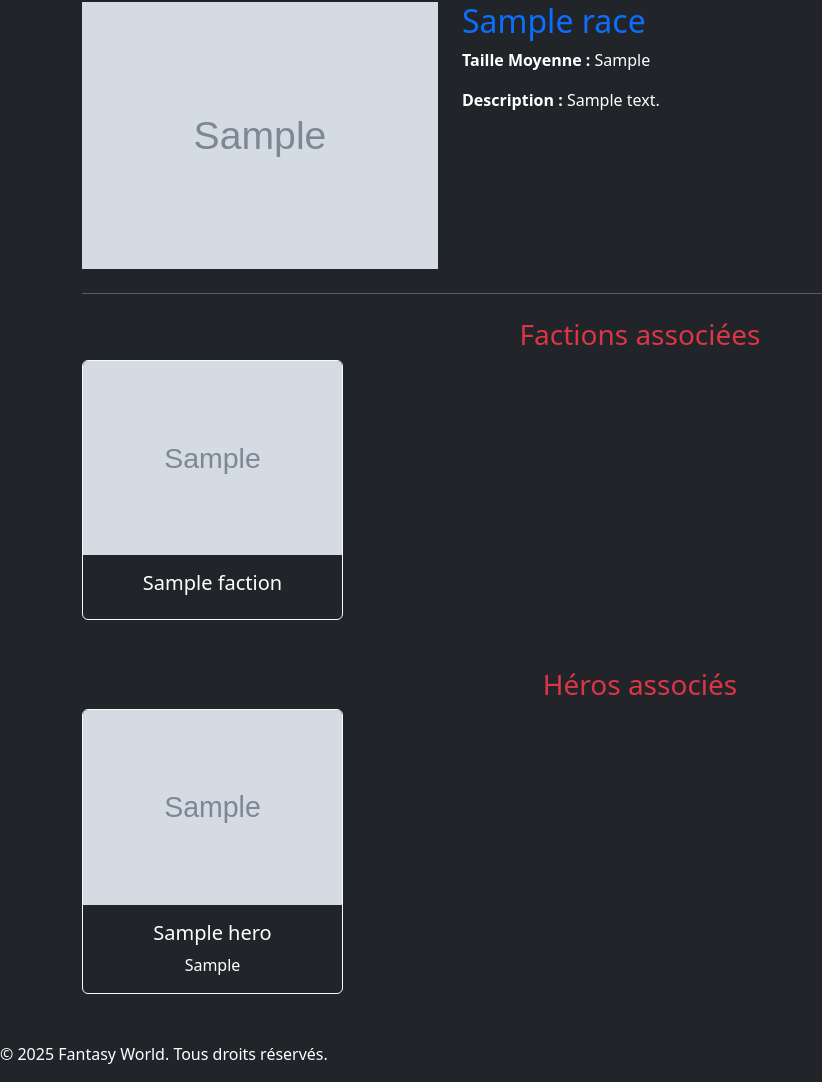
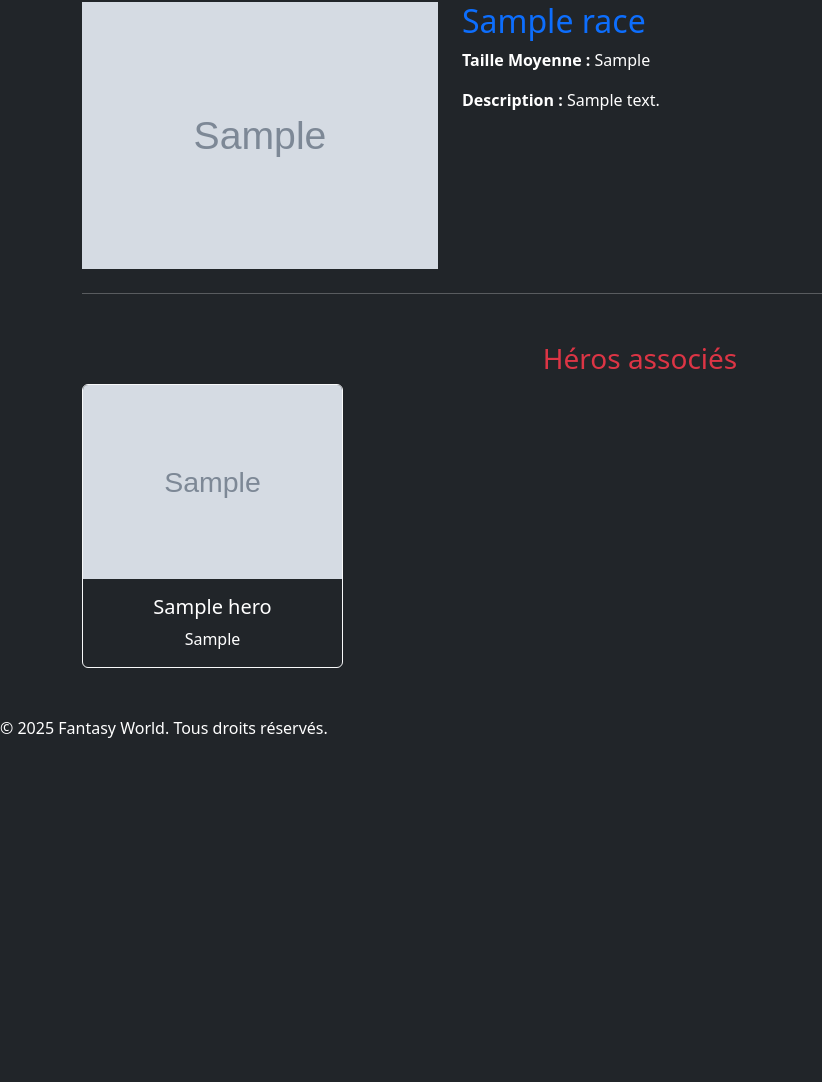
Before and after one commit to Eliphas-ratta/MONDOLIA, a PHP site: page /Race.php?id=1 in a window 1280 px wide. Shown: the part 158-1240 px from the top of the page, without its empty margins (0-822 px from the left). After the commit the page ends 896 px from the top, so only its background shows below. Run offline with PHP 8.4, Linux system fonts and the light colour scheme; tables that the repository leaves empty or names only in its code hold one stand-in row (values such as "Sample post"); grey boxes marked "Sample" are stand-in pictures.

Commit message:
Mise à jour des fichiers

```diff
--- a/Guilde.php
+++ b/Guilde.php
@@ -65,6 +65,7 @@ $heros = $stmt->fetchAll(PDO::FETCH_ASSOC);
 <div class="row row-cols-1 row-cols-md-4 g-4">
     <?php foreach ($heros as $h): ?>
         <div class="col">
+            <a href="Hero.php?id=<?php echo htmlspecialchars($h['id']); ?>" class="text-decoration-none">
                 <div class="card bg-dark text-white border-light h-100">
                     <?php
                     // Vérification et correction du chemin de l'image des héros
@@ -80,9 +81,11 @@ $heros = $stmt->fetchAll(PDO::FETCH_ASSOC);
                         <p class="card-text"><?php echo htmlspecialchars($h['fonction']); ?></p>
                     </div>
                 </div>
+            </a>
         </div>
     <?php endforeach; ?>
 </div>
+
 
     <h3 class="text-light mt-5">Faction Associée</h3>
     <?php if (!empty($guilde['faction_id']) && !empty($guilde['faction_image'])): ?>
--- a/Race.php
+++ b/Race.php
@@ -53,26 +53,13 @@ $heros = $stmt->fetchAll(PDO::FETCH_ASSOC);
 
     <hr class="my-4">
 
-    <h3 class="text-danger text-center">Factions associées</h3>
-    <div class="row row-cols-1 row-cols-md-4 g-4">
-        <?php foreach ($factions as $faction): ?>
-            <div class="col">
-                <a href="Faction.php?id=<?php echo htmlspecialchars($faction['id']); ?>" class="text-decoration-none">
-                    <div class="card bg-dark text-white border-light h-100">
-                        <img src="<?php echo htmlspecialchars($faction['image']); ?>" class="card-img-top" alt="Image de <?php echo htmlspecialchars($faction['nom']); ?>">
-                        <div class="card-body text-center">
-                            <h5 class="card-title"><?php echo htmlspecialchars($faction['nom']); ?></h5>
-                        </div>
-                    </div>
-                </a>
-            </div>
-        <?php endforeach; ?>
-    </div>
+
 
     <h3 class="text-danger text-center mt-5">Héros associés</h3>
-    <div class="row row-cols-1 row-cols-md-4 g-4">
-        <?php foreach ($heros as $hero): ?>
-            <div class="col">
+<div class="row row-cols-1 row-cols-md-4 g-4">
+    <?php foreach ($heros as $hero): ?>
+        <div class="col">
+            <a href="Hero.php?id=<?php echo htmlspecialchars($hero['id']); ?>" class="text-decoration-none">
                 <div class="card bg-dark text-white border-light h-100">
                     <img src="Img/Heros/<?php echo htmlspecialchars($hero['image']); ?>" class="card-img-top" alt="Image de <?php echo htmlspecialchars($hero['nom']); ?>">
                     <div class="card-body text-center">
@@ -80,9 +67,11 @@ $heros = $stmt->fetchAll(PDO::FETCH_ASSOC);
                         <p class="card-text"><?php echo htmlspecialchars($hero['fonction']); ?></p>
                     </div>
                 </div>
-            </div>
-        <?php endforeach; ?>
-    </div>
+            </a>
+        </div>
+    <?php endforeach; ?>
+</div>
+
 
 </main>
 
--- a/index.php
+++ b/index.php
@@ -44,7 +44,7 @@ require_once "FooterHeader/Header.php";
         <!-- Héros -->
         <div class="col">
             <div class="card home-card bg-secondary text-white">
-                <img src="Img/Hero/Hero_front.jpeg" class="card-img-top home-img" alt="Héros">
+                <img src="Img/Heros/Hero_front.jpeg" class="card-img-top home-img" alt="Héros">
                 <div class="card-body">
                     <h5 class="card-title">HEROS</h5>
                     <p class="card-text">Découvrez les héros qui façonnent l’histoire de ce monde.</p>
```
Also changed, not shown: Faction.php (+7 -2 lines), Img/Guildes/Race_front.jpeg (added), Img/Race/OIG1 (3).jpeg (added), Img/Race/OIG3 (14).jpeg (added). Lines whose indentation alone changed are shown as unchanged.
